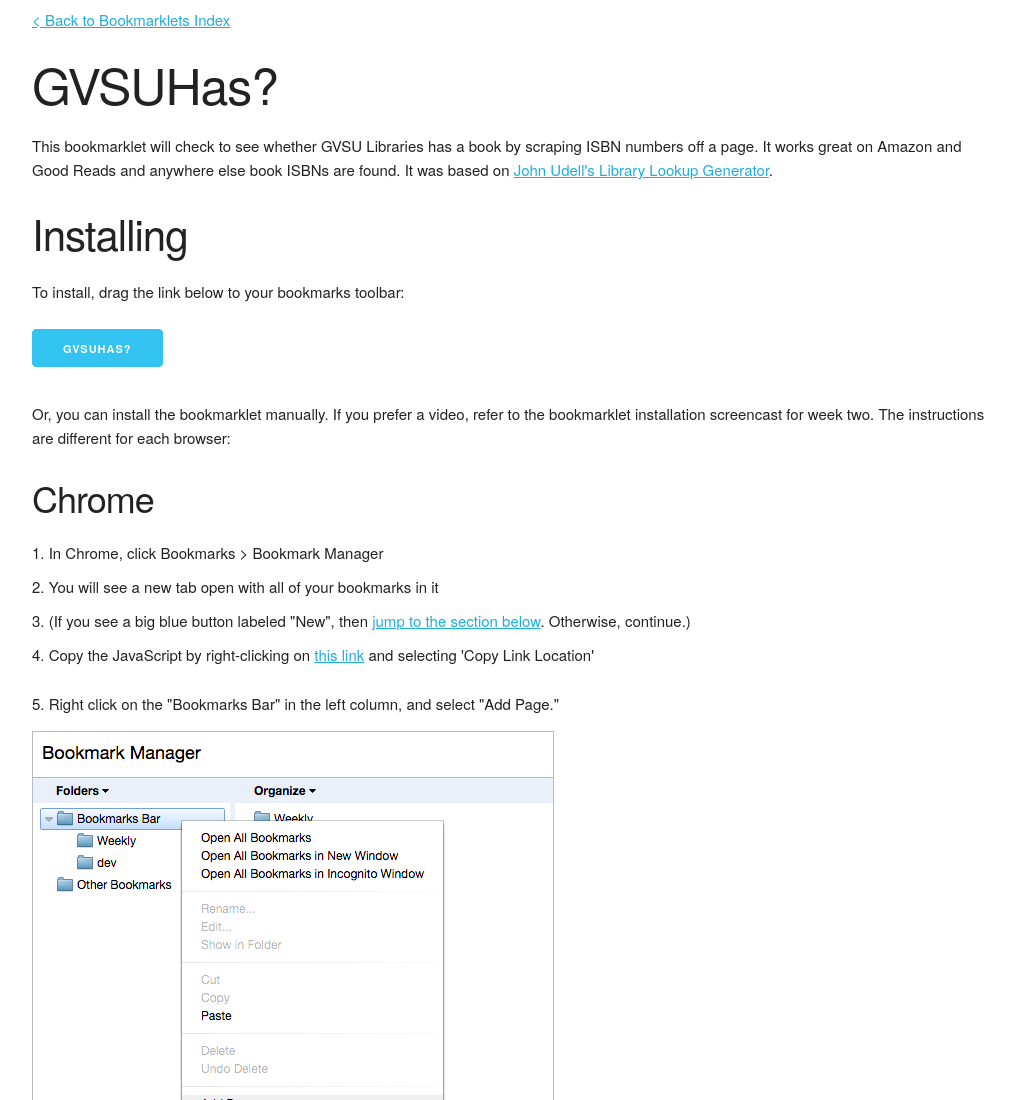
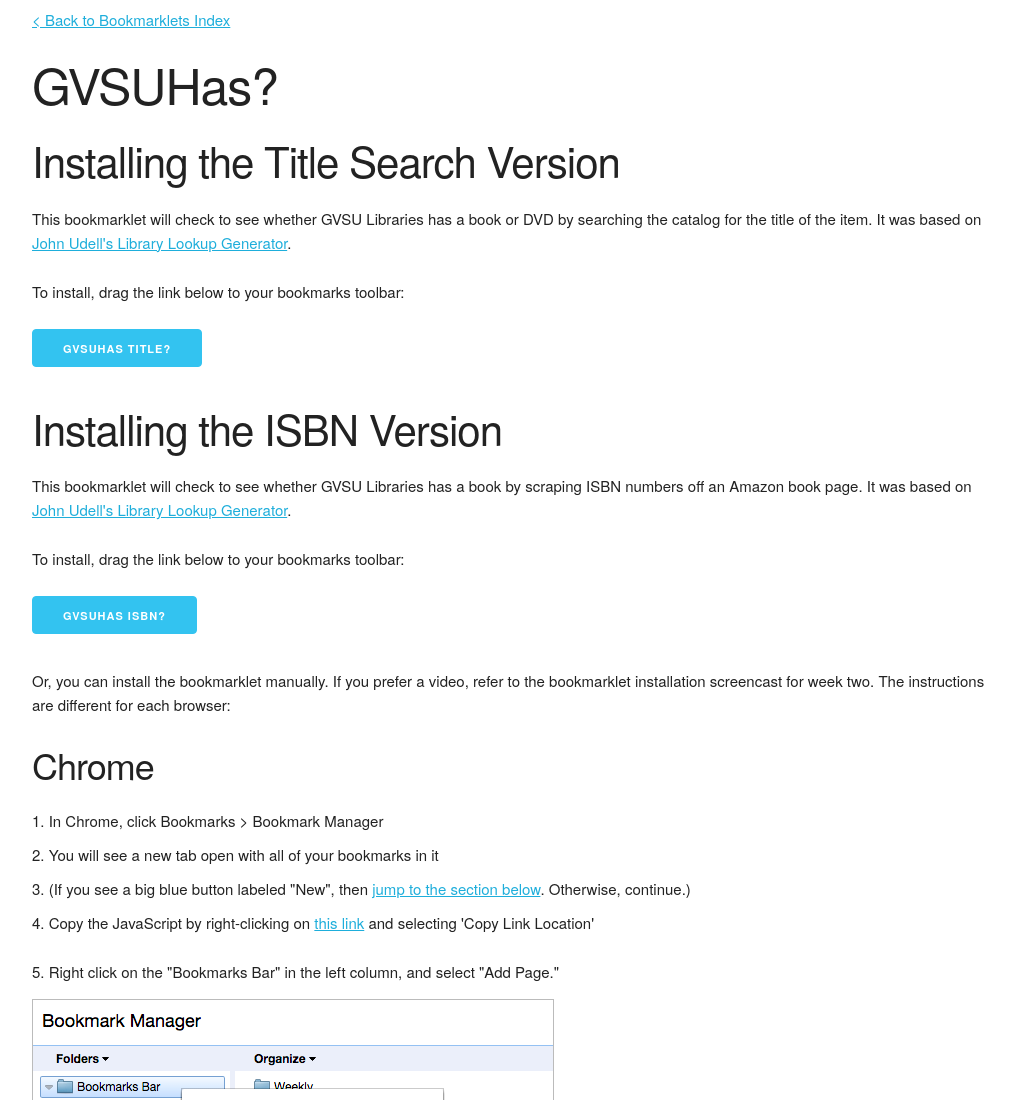
Before and after one commit to mreidsma/bookmarklets, a plain HTML site: page gvsuhas.html in a window 1280 px wide. Shown: the top 1100 px of the page, without its empty margins (128-1143 px from the left). Drawn offline with nearby package versions, Linux system fonts and the light colour scheme.

Commit message:
Updated GVSUHas? Bookmarklet

```diff
--- a/gvsuhas.html
+++ b/gvsuhas.html
@@ -15,13 +15,23 @@
 
 	<h1>GVSUHas?</h1>
 
-	<p>This bookmarklet will check to see whether GVSU Libraries has a book by scraping ISBN numbers off a page. It works great on Amazon and Good Reads and anywhere else book ISBNs are found. It was based on <a href="http://jonudell.net/LibraryLookupGenerator.html">John Udell's Library Lookup Generator</a>.</p>
+		<h2>Installing the Title Search Version</h2>
 
-	<h2>Installing</h2>
+	<p>This bookmarklet will check to see whether GVSU Libraries has a book or DVD by searching the catalog for the title of the item. It was based on <a href="http://jonudell.net/LibraryLookupGenerator.html">John Udell's Library Lookup Generator</a>.</p>
 
 	<p>To install, drag the link below to your bookmarks toolbar:</p>
 
-	<p><a href="javascript:setTimeout(%27x99.focus()%27,300)%3Bvar re%3D/(%5B%5C/-%5D%7Cis%5Bbs%5Dn%3D)(%5Cd%7B7,9%7D%5B%5CdX%5D)/i%3Bif(re.test(location.href)%3D%3Dtrue)%7Bvar isbn%3DRegExp.%242%3Bvar x99%3Dwindow.open(%27http://library.catalog.gvsu.edu%27%2B%27/search/i%3D%27%2Bisbn,%27LibraryLookup%27,%27scrollbars%3D1,resizable%3D1,top%3D0,left%3D0,location%3D1,width%3D800,height%3D600%27)%3Bx99.focus()%3B%7D" class="button button-primary" id="bookmarklet">GVSUHas?</a></p>
+	<p><a href="javascript:setTimeout('x99.focus()',300);var%20title=encodeURIComponent(document.getElementById('productTitle').textContent);var%20x99=window.open('http://library.catalog.gvsu.edu'+'/search/t'+title,'LibraryLookup','scrollbars=1,resizable=1,top=0,left=0,location=1,width=800,height=600');x99.focus();" class="button button-primary" id="bookmarklet">GVSUHas Title?</a></p>
+
+<h2>Installing the ISBN Version</h2>
+
+	<p>This bookmarklet will check to see whether GVSU Libraries has a book by scraping ISBN numbers off an Amazon book page. It was based on <a href="http://jonudell.net/LibraryLookupGenerator.html">John Udell's Library Lookup Generator</a>.</p>
+
+
+
+	<p>To install, drag the link below to your bookmarks toolbar:</p>
+
+	<p><a href="javascript:setTimeout(%27x99.focus()%27,300)%3Bvar re%3D/(%5B%5C/-%5D%7Cis%5Bbs%5Dn%3D)(%5Cd%7B7,9%7D%5B%5CdX%5D)/i%3Bif(re.test(location.href)%3D%3Dtrue)%7Bvar isbn%3DRegExp.%242%3Bvar x99%3Dwindow.open(%27http://library.catalog.gvsu.edu%27%2B%27/search/i%3D%27%2Bisbn,%27LibraryLookup%27,%27scrollbars%3D1,resizable%3D1,top%3D0,left%3D0,location%3D1,width%3D800,height%3D600%27)%3Bx99.focus()%3B%7D" class="button button-primary" id="bookmarklet">GVSUHas ISBN?</a></p>
 
 	<div id="install-help"><a href="installation.html">Installation Instructions</a></div>
 	<div id="installation"></div>
```
